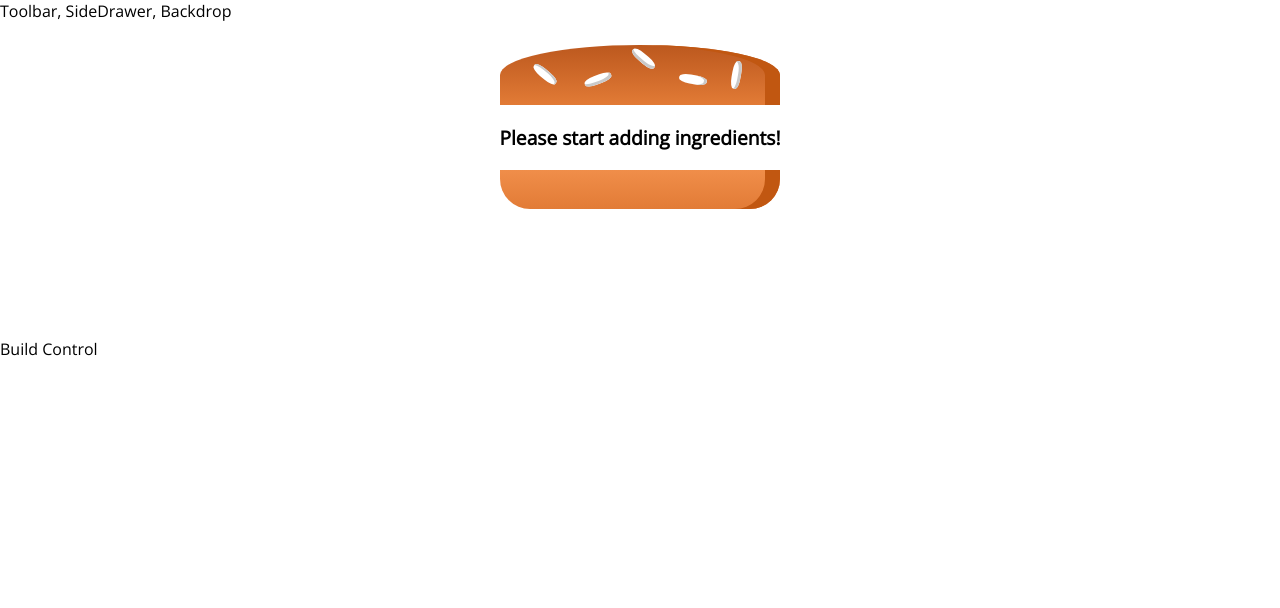
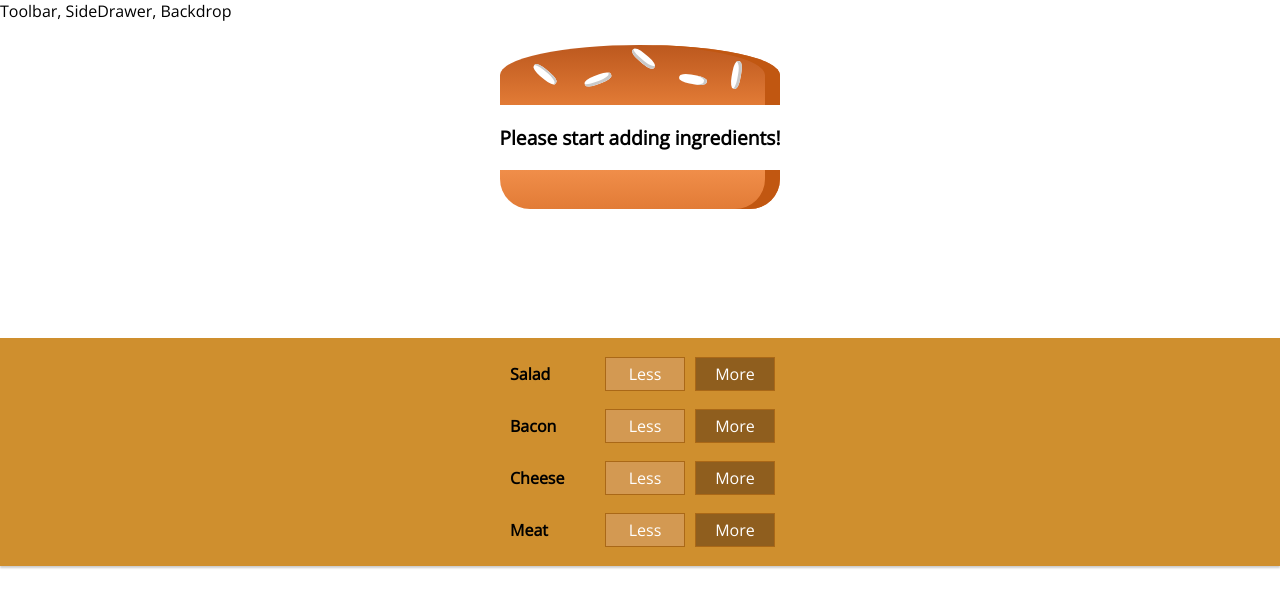
Before and after one commit to xugetsu/Burger-Builder, a React app: page / in a window 1280 px wide. Shown: the top 608 px of the page. Built offline with nearby package versions, Linux system fonts and the light colour scheme.

Commit message:
add Build controls cmps

```diff
--- /dev/null
+++ b/src/components/Burger/BuildControls/BuildControl/BuildControl.css
@@ -0,0 +1,56 @@
+.BuildControl {
+    display: flex;
+    justify-content: space-between;
+    align-items: center;
+    margin: 5px 0;
+}
+
+.BuildControl button {
+    display: block;
+    font: inherit;
+    padding: 5px;
+    margin: 0 5px;
+    width: 80px;
+    border: 1px solid #AA6817;
+    cursor: pointer;
+    outline: none;
+}
+
+.BuildControl button:disabled {
+    background-color: #AC9980;
+    border: 1px solid #7E7365;
+    color: #ccc;
+    cursor: default;
+}
+
+.BuildControl button:hover:disabled {
+    background-color: #AC9980;
+    color: #ccc;
+    cursor: not-allowed;
+}
+
+.Label {
+    padding: 10px;
+    font-weight: bold;
+    width: 80px;
+}
+
+.BuildControl .Less {
+    background-color: #D39952;
+    color: white;
+}
+
+.BuildControl .More {
+    background-color: #8F5E1E;
+    color: white;
+}
+
+.BuildControl .Less:hover, .BuildControl .Less:active {
+    background-color: #DAA972;
+    color: white;
+}
+
+.BuildControl .More:hover,.BuildControl .More:active {
+    background-color: #99703F;
+    color: white;
+}
--- /dev/null
+++ b/src/components/Burger/BuildControls/BuildControl/BuildControl.jsx
@@ -0,0 +1,14 @@
+import React from 'react';
+import classes from './BuildControl.css';
+
+const buildControl = (props) => {
+    return (
+        <div className = {classes.BuildControl} >
+            <div className = {classes.Label}>{props.label}</div>
+            <button className = {classes.Less}>Less</button>
+            <button className = {classes.More}>More</button>
+        </div>
+    );
+}
+
+export default buildControl;
--- /dev/null
+++ b/src/components/Burger/BuildControls/BuildControls.css
@@ -0,0 +1,10 @@
+.BuildControls {
+    width: 100%;
+    background-color: #cf8f2e;
+    display: flex;
+    flex-flow: column;
+    align-items: center;
+    box-shadow: 0 2px 2px #ccc;
+    margin: auto;
+    padding: 10px 0;
+}
--- /dev/null
+++ b/src/components/Burger/BuildControls/BuildControls.jsx
@@ -0,0 +1,22 @@
+import React from 'react';
+import classes from './BuildControls.css';
+import BuildControl from './BuildControl/BuildControl';
+
+const controls = [
+    {label:'Salad', type: 'salad'},
+    {label:'Bacon', type: 'bacon'},
+    {label:'Cheese', type: 'cheese'},
+    {label:'Meat', type: 'meat'},
+];
+
+const buildControls = (props) => {
+    return (
+        <div className = {classes.BuildControls} >
+            {controls.map(ctrl => (
+                <BuildControl key = {ctrl.label} label={ctrl.label} />
+            ))}
+        </div>
+    );
+}
+
+export default buildControls;
--- a/src/containers/BurgerBuilder/BurgerBuilder.jsx
+++ b/src/containers/BurgerBuilder/BurgerBuilder.jsx
@@ -1,6 +1,7 @@
 import React, {Component} from 'react';
 import A from '../../hoc/Auxx';
 import Burger from '../../components/Burger/Burger';
+import BuildControls from '../../components/Burger/BuildControls/BuildControls';
 
 class BurgerBuilder extends Component {
     state = {
@@ -15,7 +16,7 @@
         return (
             <A>
                 <Burger ingredients = {this.state.ingredients} />
-                <div>Build Control</div>
+                <BuildControls />
             </A>
         );
     }
```
